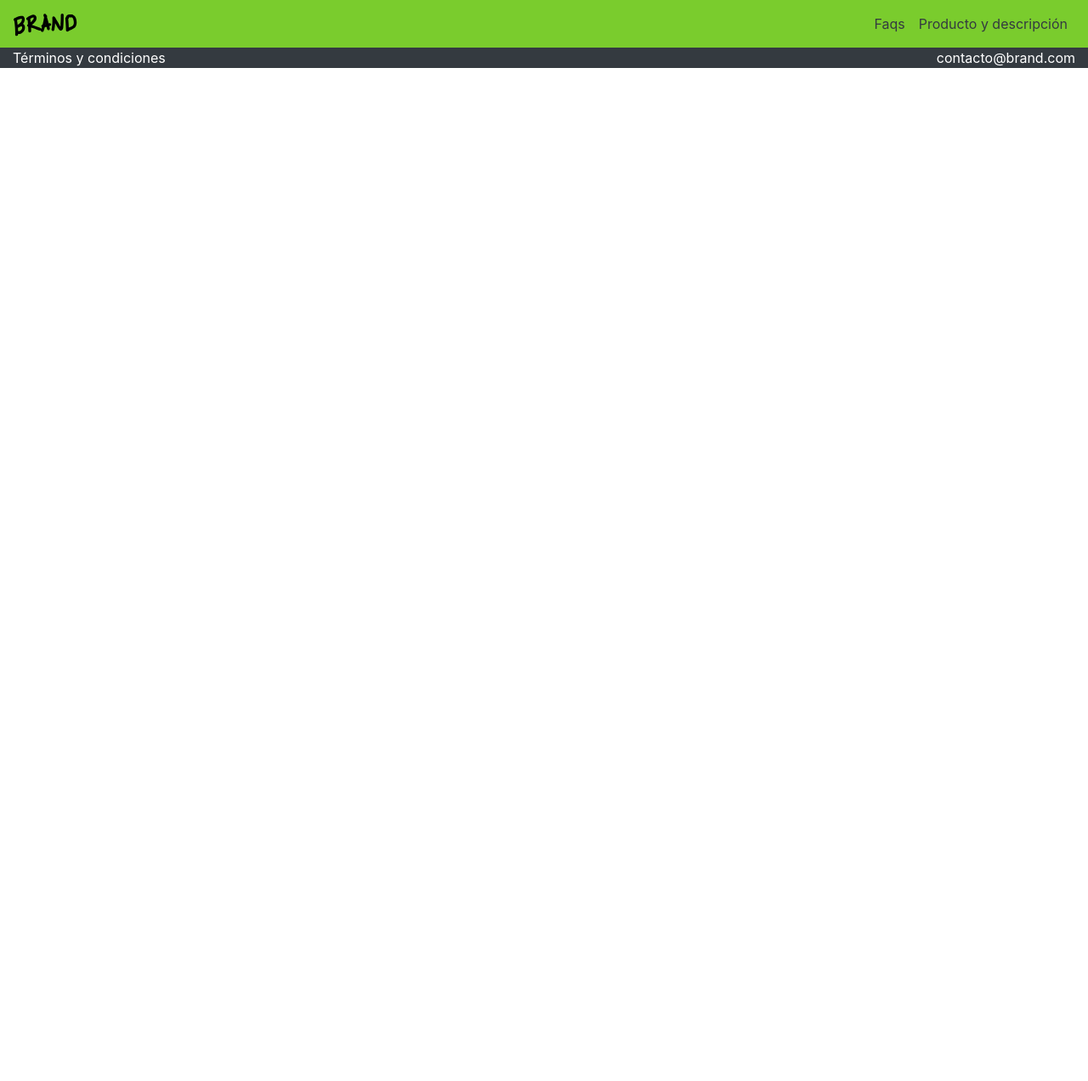
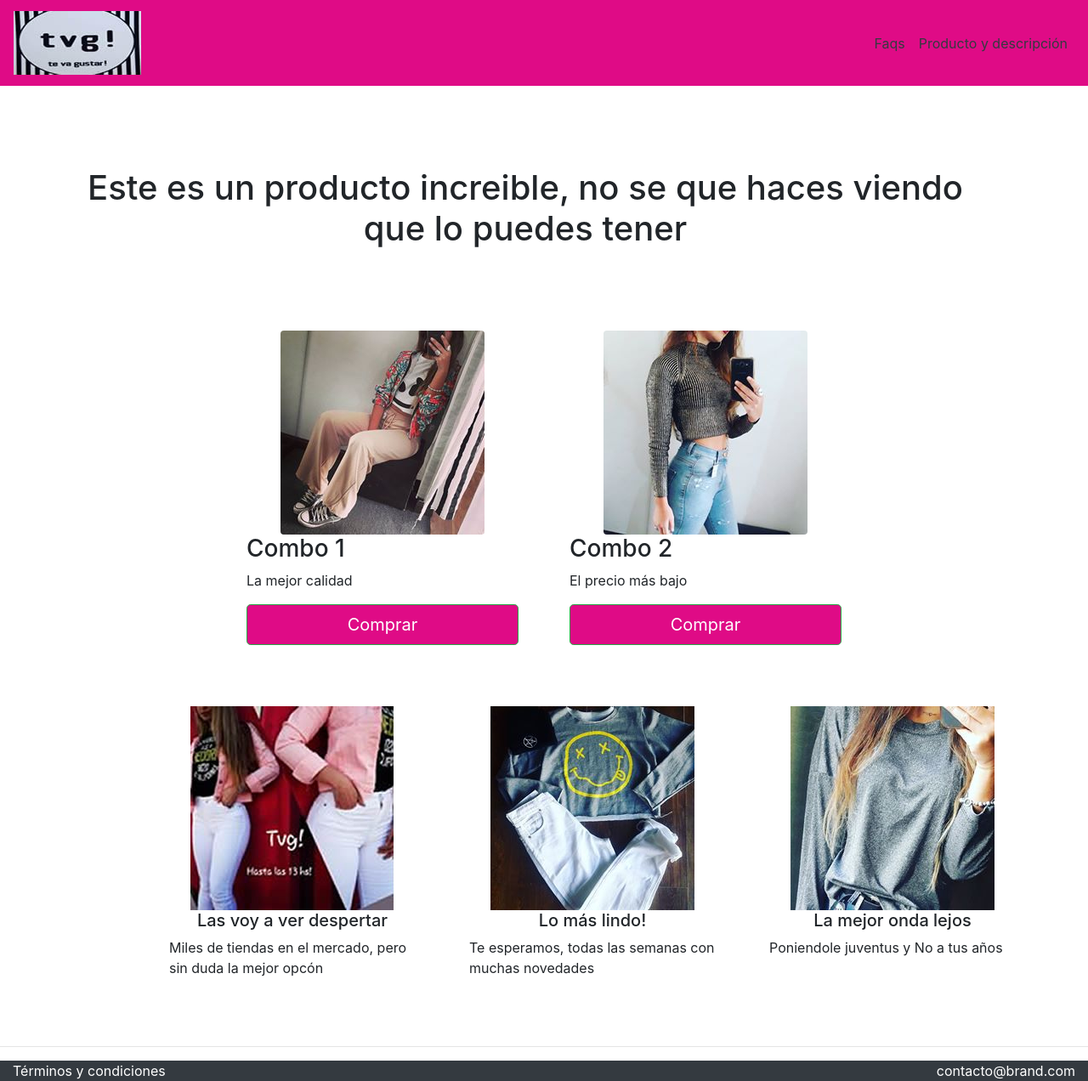
Before and after one commit to Edu20/maquetacion_bootstrap, a plain HTML site: page index.html in a window 1280 px wide. Shown: the whole page at 85% size. Before the commit the page ends 800 px from the top, so only its background shows below. Drawn offline with Linux system fonts and the light colour scheme.

Commit message:
Parte de la estrucutra de index

```diff
--- a/css/estilos.css
+++ b/css/estilos.css
@@ -1,5 +1,5 @@
-.fondo-verde {
-  background-color: #7acc2d;
+.fondo-rosa {
+  background-color: #df0b86;
 }
 #container {
   max-width: 900px;
--- a/index.html
+++ b/index.html
@@ -15,9 +15,9 @@
 
 <body>
   <!-- Just an image -->
-  <nav class="navbar navbar-expand-lg navbar-light fondo-verde">
+  <nav class="navbar navbar-expand-lg navbar-light fondo-rosa">
     <a class="navbar-brand" href="#">
-      <img src="images/logo.png" alt="" />
+      <img src="images/logoPame.jpg" alt="" />
     </a>
     <button class="navbar-toggler" type="button" data-toggle="collapse" data-target="#navbarNavDropdown"
       aria-controls="navbarNavDropdown" aria-expanded="false" aria-label="Toggle navigation">
@@ -30,8 +30,62 @@
       </div>
     </div>
   </nav>
-
-
+  <h1 class="container m-5 p-5 text-center">Este es un producto increible, no se que haces viendo que lo puedes tener</h1>
+  <div class="container">
+    <div class="row justify-content-center">
+        <div class="col-4">
+          <div class="container">
+            <div>
+                <img src="images/imagen1.jpg" class="rounded mx-auto d-block" alt="">
+            </div>
+            <h3>Combo 1</h3>
+            <p>La mejor calidad</p>
+            <button type="button" class="btn btn-success btn-lg btn-block fondo-rosa">Comprar</button>
+          </div>
+        </div>
+        <div class="col-4">
+          <div class="container">
+            <div>
+                <img src="images/imagen2.jpg" class="rounded mx-auto d-block" alt="">
+            </div>
+            <h3>Combo 2</h3>
+            <p>El precio más bajo</p>
+            <button type="button" class="btn btn-success btn-lg btn-block fondo-rosa">Comprar</button>
+          </div>
+        </div>
+      </div>
+  </div>
+  <br>
+  <br>
+  <br>
+  <div class="container pl-5">
+    <div class="row justify-content-center pl-5">
+      <div class="col-sm pl-5">
+        <div class="text-center">
+            <img src="images/imagen3.jpg" alt="">
+            <h5>Las voy a ver despertar</h5>
+        </div>
+        <p>Miles de tiendas en el mercado, pero sin duda la mejor opcón</p>
+      </div>
+      <div class="col-sm pl-5">
+        <div class="text-center">
+            <img src="images/imagen4.jpg" alt="">
+            <h5>Lo más lindo!</h5>
+        </div>
+        <p>Te esperamos, todas las semanas con muchas novedades</p>
+      </div>
+      <div class="col-sm pl-5">
+        <div class="text-center">
+            <img src="images/imagen5.jpg" alt="">
+            <h5>La mejor onda lejos</h5>
+        </div>
+        <p>Poniendole juventus y No a tus años</p>
+      </div>
+    </div>
+  </div>
+  <br>
+  <br>
+  <hr>
   <footer class="container-fluid d-flex justify-content-between bg-dark text-white">
     <div>Términos y condiciones</div>
     <div>contacto@brand.com</div>
```
Also changed, not shown: images/imagen1.jpg (added), images/imagen2.jpg (added), images/imagen3.jpg (added), images/imagen4.jpg (added), images/imagen5.jpg (added), images/logoPame.jpg (added).
